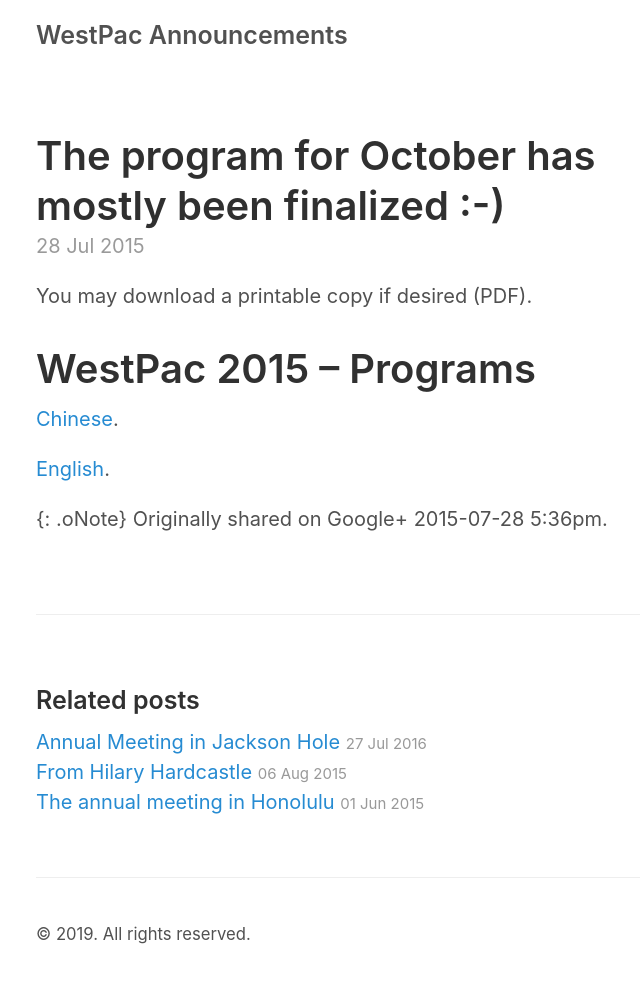
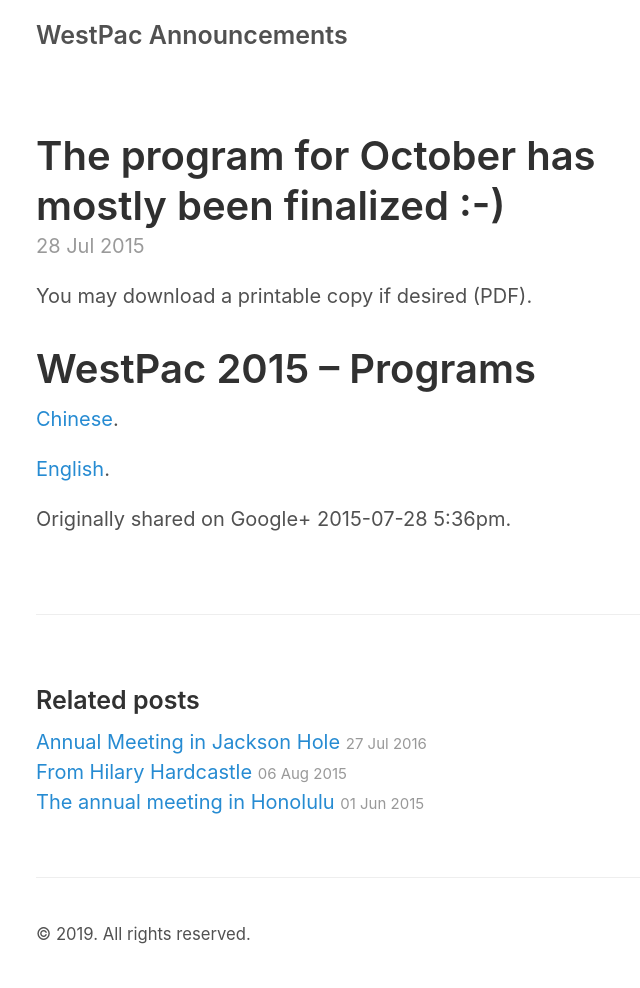
Before and after one commit to aallwestpac/aallwestpac.github.io, a Jekyll site: the page built from _posts/2015-07-28-program-for-october.md, in a window 1280 px wide. Shown: the whole page, without its empty margins (254-894 px from the left). Built offline with Jekyll 4.4.1, drawn with Linux system fonts in a browser that asks for light colours; some of the changed lines change nothing that is shown.

Commit message:
Update 2015-07-28-program-for-october.md

```diff
--- a/_posts/2015-07-28-program-for-october.md
+++ b/_posts/2015-07-28-program-for-october.md
@@ -11,4 +11,5 @@
 
 [English](http://chapters.aallnet.org/westpac/2015honolulu/files/CAFLL-WESTPAC_English.pdf).
 
-{: .oNote} Originally shared on Google+ 2015-07-28 5:36pm.
+Originally shared on Google+ 2015-07-28 5:36pm.
+{: .oNote}
```
